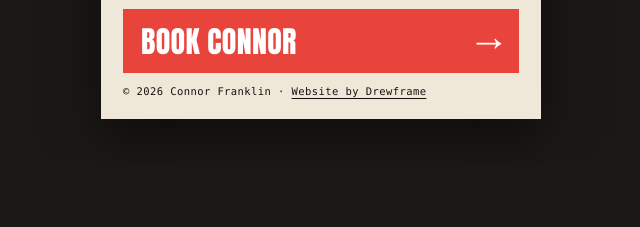
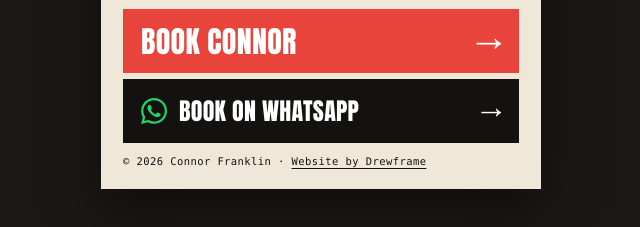
Before and after one commit to ConnorDrew/ConnorFranklinMusic, a plain HTML site: page index.html in a window 1280 px wide. Shown: the part 765-992 px from the top of the page, without its empty margins (319-959 px from the left). Before the commit the page ends 932 px from the top, so only its background shows below. Drawn offline with Linux system fonts and the light colour scheme.

Commit message:
Add a Book on WhatsApp bar under the booking button

```diff
--- a/index.html
+++ b/index.html
@@ -172,6 +172,11 @@
   .book:hover{background:var(--accent-deep);}
   .book .row-arrow{font-size:inherit;}
   .book:hover .row-arrow{transform:translateX(4px);}
+  /* WhatsApp: ink bar under the red one, logo in WhatsApp green. */
+  .book--wa{background:var(--ink);font-size:24px;margin-top:-6px;}
+  .book--wa:hover{background:#000;}
+  .book-wa-label{display:inline-flex;align-items:center;gap:12px;}
+  .wa-mark{flex:none;color:#25d366;}
   footer{margin:0;font-size:10.5px;letter-spacing:0.04em;}
   footer a{color:inherit;text-underline-offset:3px;}
   :focus-visible{outline:3px solid var(--accent);outline-offset:3px;}
@@ -285,6 +290,9 @@
     <a class="book" href="mailto:connorfranklinmusic@gmail.com?subject=Booking%20Enquiry&body=Hi%20Connor%2C%0D%0A%0D%0AI%27d%20like%20to%20enquire%20about%20booking%20you%20for%20an%20event.%0D%0A%0D%0ADate%3A%20%0D%0ALocation%3A%20%0D%0AEvent%20type%3A%20%0D%0A%0D%0AThanks!">
       <span>Book Connor</span><span class="row-arrow" aria-hidden="true">→</span>
     </a>
+    <a class="book book--wa" href="https://wa.me/447960211335?text=Hi%20Connor%2C%20I%27d%20like%20to%20enquire%20about%20booking%20you%20for%20an%20event.%0A%0ADate%3A%20%0ALocation%3A%20%0AEvent%20type%3A%20" target="_blank" rel="noopener" aria-label="Book Connor on WhatsApp (opens WhatsApp)">
+      <span class="book-wa-label"><svg class="wa-mark" viewBox="0 0 24 24" width="26" height="26" aria-hidden="true" focusable="false"><path fill="currentColor" d="M17.472 14.382c-.297-.149-1.758-.867-2.03-.967-.273-.099-.471-.148-.67.15-.197.297-.767.966-.94 1.164-.173.199-.347.223-.644.075-.297-.15-1.255-.463-2.39-1.475-.883-.788-1.48-1.761-1.653-2.059-.173-.297-.018-.458.13-.606.134-.133.298-.347.446-.52.149-.174.198-.298.298-.497.099-.198.05-.371-.025-.52-.075-.149-.669-1.612-.916-2.207-.242-.579-.487-.5-.669-.51-.173-.008-.371-.01-.57-.01-.198 0-.52.074-.792.372-.272.297-1.04 1.016-1.04 2.479 0 1.462 1.065 2.875 1.213 3.074.149.198 2.096 3.2 5.077 4.487.709.306 1.262.489 1.694.625.712.227 1.36.195 1.871.118.571-.085 1.758-.719 2.006-1.413.248-.694.248-1.289.173-1.413-.074-.124-.272-.198-.57-.347m-5.421 7.403h-.004a9.87 9.87 0 01-5.031-1.378l-.361-.214-3.741.982.998-3.648-.235-.374a9.86 9.86 0 01-1.51-5.26c.001-5.45 4.436-9.884 9.888-9.884 2.64 0 5.122 1.03 6.988 2.898a9.825 9.825 0 012.893 6.994c-.003 5.45-4.437 9.884-9.885 9.884m8.413-18.297A11.815 11.815 0 0012.05 0C5.495 0 .16 5.335.157 11.892c0 2.096.547 4.142 1.588 5.945L.057 24l6.305-1.654a11.882 11.882 0 005.683 1.448h.005c6.554 0 11.89-5.335 11.893-11.893a11.821 11.821 0 00-3.48-8.413Z"/></svg>Book on WhatsApp</span><span class="row-arrow" aria-hidden="true">→</span>
+    </a>
 
     <footer>&copy; 2026 Connor Franklin · <a href="https://drewframe.co.uk/web-design-rugeley/">Website by Drewframe</a></footer>
   </main>
```
